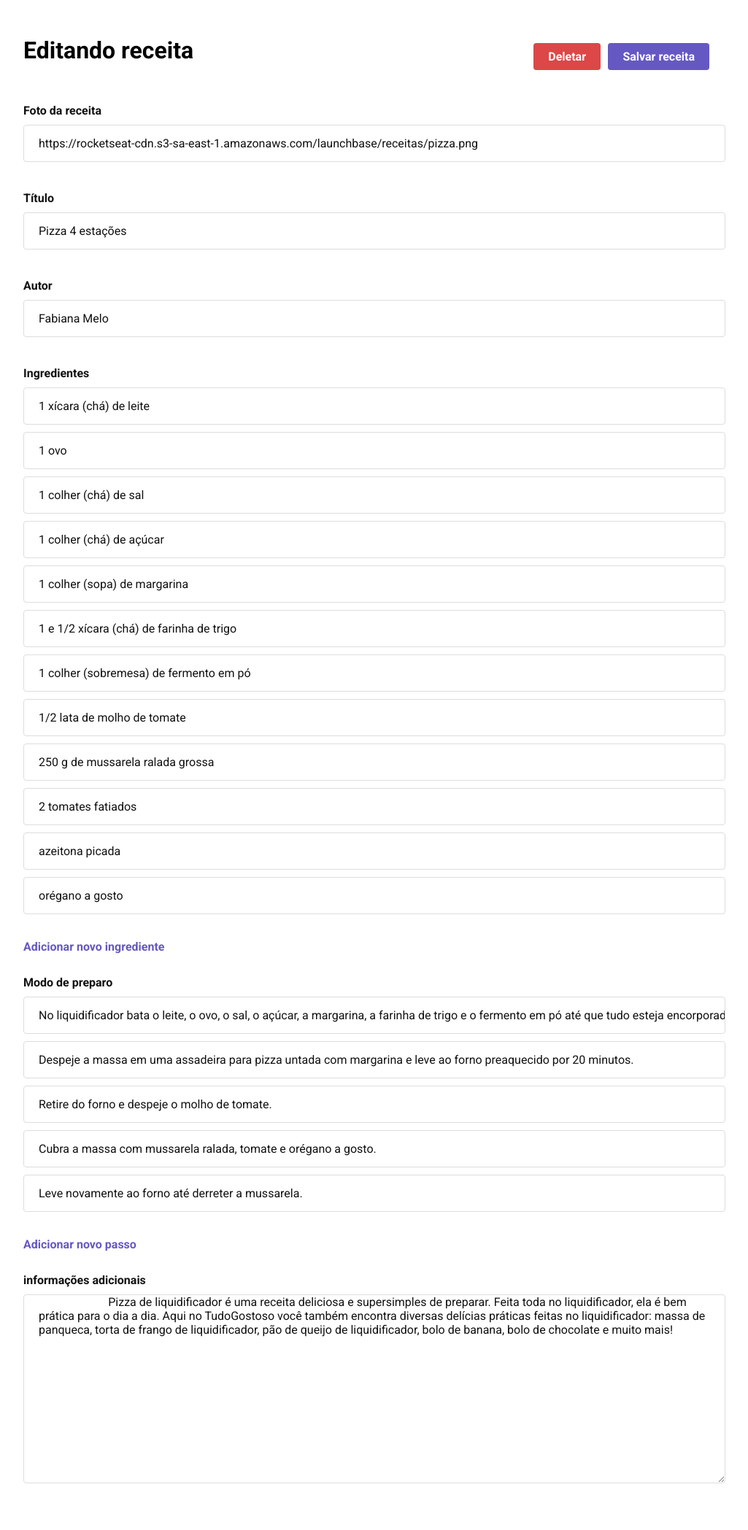
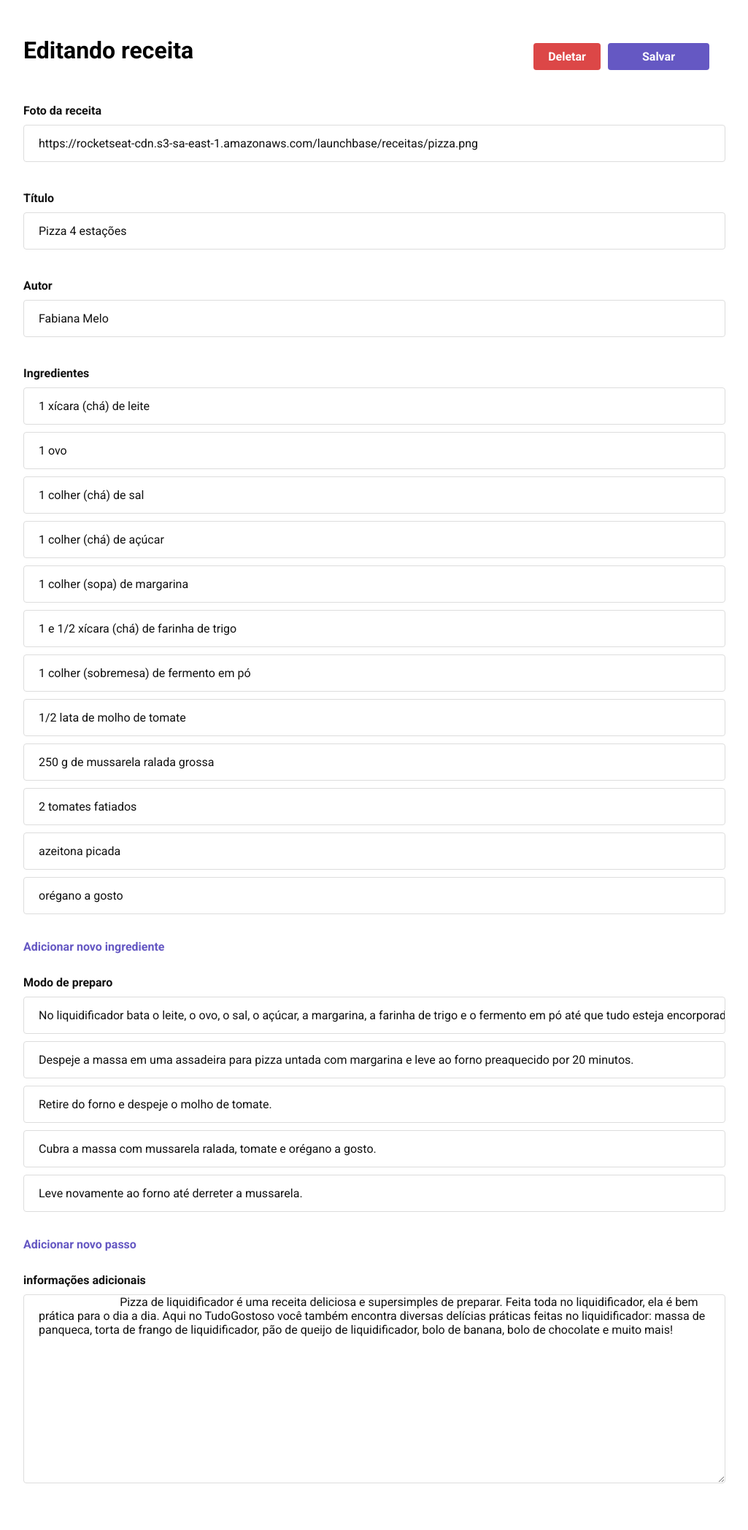
Before and after one commit to Luan10017/Foodfy, a Node server app: page /admin/recipes/1/edit in a window 1280 px wide. Shown: the part 108-2205 px from the top of the page at 73% size, without its empty margins (138-1163 px from the left). Run offline with Node 20, Linux system fonts and the light colour scheme.

Commit message:
Correções nos buttons no edit

```diff
--- a/package.json
+++ b/package.json
@@ -20,6 +20,7 @@
   "homepage": "https://github.com/Luan10017/Foodfy#readme",
   "dependencies": {
     "express": "^4.17.1",
+    "method-override": "^3.0.0",
     "nunjucks": "^3.2.1"
   },
   "devDependencies": {
--- a/public/styles.css
+++ b/public/styles.css
@@ -308,9 +308,10 @@ li, ul {
     position: relative;
 }
 
-.button-admin-recipe {
+button[type="submit"]{
     background-color: var(--color-rocket);
-    padding: 9px 20px;
+    height: 37px;
+    width: 139px;
     border-radius: 4px;
     color: white;
     font-weight: bold;
@@ -322,9 +323,10 @@ li, ul {
     top: 9px;
 }
 
-a.button-admin-recipe.delete{
+#form-delete button[type="submit"]{
     background-color: #DC4747;
     margin-right: 149px;
+    width: 92px;
 }
 
 .item {
--- a/server.js
+++ b/server.js
@@ -1,6 +1,7 @@
 const express = require('express')
 const nunjucks = require('nunjucks')
 const routes = require('./routes')
+const methodOverride = require('method-override')
 
 const server = express()
 
@@ -10,6 +11,7 @@ const server = express()
 server.use(express.urlencoded({ extended: true }))
 server.use(express.static('public'))
 server.use(express.static('public/assets'))
+server.use(methodOverride('_method'))
 server.use(routes)
 
 server.set('view engine', 'njk')
--- a/views/admin/edit.njk
+++ b/views/admin/edit.njk
@@ -1,41 +1,30 @@
 {% extends "admin/layout.njk" %}
 
 {%block contentAdmin%}
+
     <div class="admin-content">
+        <form method="POST" action="/admin/recipes?_method=PUT">
             <div class="presentation">
                 <h1>Editando receita</h1>
-            <a class="button-admin-recipe">Salvar receita</a>
-            <a class="button-admin-recipe delete">Deletar</a>
+                <button type="submit">Salvar</button>
             </div>
             <main>
                 <div class="item">
                     <div>Foto da receita</div>
                     <div>
-                    <input
-                        type="URL"
-                        name="image"
-                        value="{{recipe.image}}"
-                    >
+                        <input type="URL" name="image" value="{{recipe.image}}">
                     </div>
                 </div>
                 <div class="item">
                     <div>Título</div>
                     <div>
-                    <input
-                        type="text"
-                        name="title"
-                        value="{{recipe.title}}"
-                    >
+                        <input type="text" name="title" value="{{recipe.title}}">
                     </div>
                 </div>
                 <div class="item">
                     <div>Autor</div>
                     <div>
-                    <input
-                        type="text"
-                        name="author"
-                        value="{{recipe.author}}"
-                    >
+                        <input type="text" name="author" value="{{recipe.author}}">
                     </div>
                 </div>
                 <div class="item">
@@ -43,11 +32,7 @@
                     <div id="ingredients">
                         <div class="ingredient">
                             {% for ingrediente in recipe.ingredients %}
-                        <input
-                            type="text"
-                            name="ingredients[]"
-                            value="{{ingrediente}}"
-                        >
+                                <input type="text" name="ingredients[]" value="{{ingrediente}}">
                             {% endfor %}
                         </div>
                     </div>
@@ -58,11 +43,7 @@
                     <div id="steps">
                         <div class="step">
                             {% for step in recipe.preparation %}
-                        <input
-                            type="text"
-                            name="preparation[]"
-                            value="{{step}}"
-                        >
+                                <input type="text" name="preparation[]" value="{{step}}">
                             {% endfor %}
                         </div>
                     </div>
@@ -77,5 +58,10 @@
                     </div>
                 </div>
             </main>
+        </form>
+        <form method="POST" id="form-delete" action="/admin/recipes?_method=DELETE">
+                                {# <input type="hidden" name="id" value={{instructor.id}}> #}
+                                <button type="submit">Deletar</button>
+        </form>
     </div>
 {% endblock %}
```
Also changed, not shown: 1 other file. Lines whose indentation alone changed are shown as unchanged.
